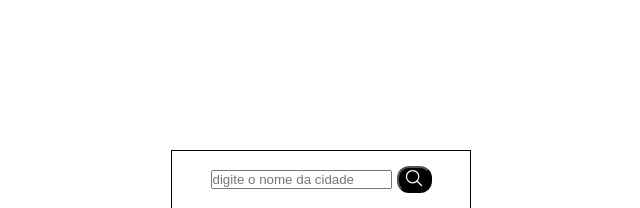
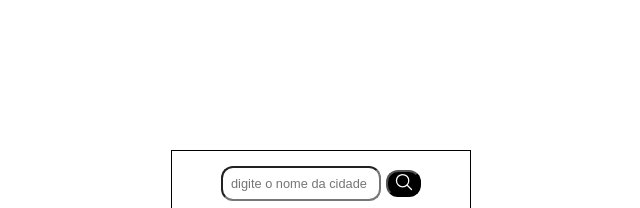
Before and after one commit to JoaoPedro0116/tempo.api, a plain HTML site: page index.html in a window 1280 px wide. Shown: the top 208 px of the page, without its empty margins (319-959 px from the left). Drawn offline with nearby package versions, Linux system fonts and the light colour scheme.

Commit message:
Atualizar o style.css

```diff
--- a/style.css
+++ b/style.css
@@ -12,7 +12,7 @@
     padding: 15px;
 
 }
- .buscar{
+ .input-cidade{
     padding: 8px;
     font-size: 0.8em;
     outline: none;
```
